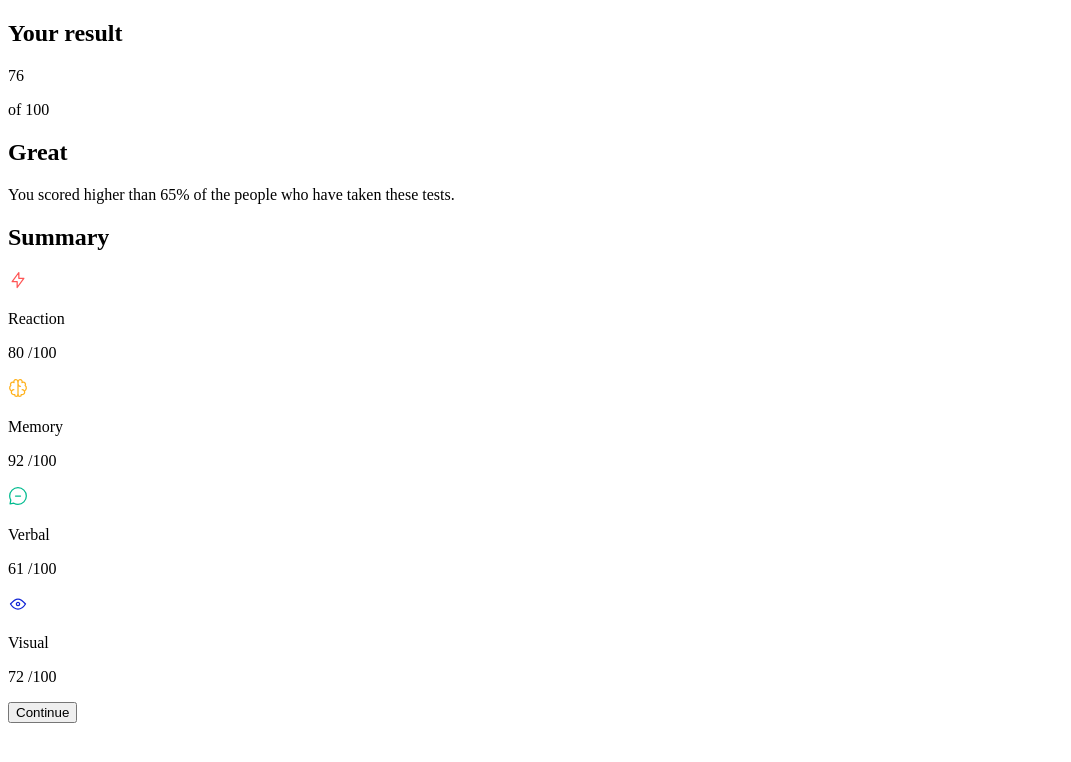
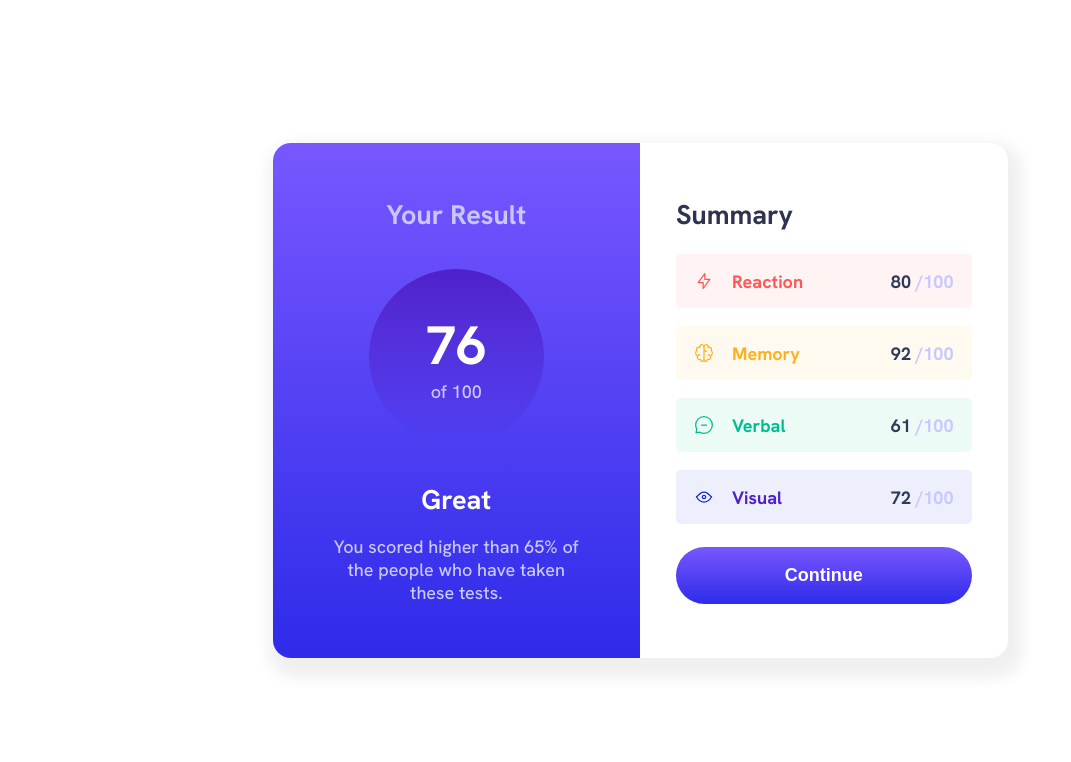
Before and after one commit to ayrtonbolwal/fm-results-summary, a plain HTML site: page index.html in a window 1280 px wide. Shown: the whole page, without its empty margins (0-1071 px from the left). Drawn offline with Linux system fonts and the light colour scheme.

Commit message:
Commit #1 : Develop : Desarrollo HTML y CSS

```diff
--- a/index.html
+++ b/index.html
@@ -7,13 +7,13 @@
     <link rel="preconnect" href="https://fonts.googleapis.com" />
     <link rel="preconnect" href="https://fonts.gstatic.com" crossorigin />
     <link href="https://fonts.googleapis.com/css2?family=Hanken+Grotesk:wght@500;700;800&display=swap" rel="stylesheet"/>
-
+    <link rel="stylesheet" href="stylesheet/style.css">
     <title>Frontend Mentor | Results summary component</title>
   </head>
   <body>
     <main class="target">
       <section class="target__result">
-        <h1 class="target__result-title">Your result</h1>
+        <h1 class="target__result-title">Your Result</h1>
         <div class="target__result-circle">
           <p class="target__result-circle__score">76</p>
           <p class="target__result-circle__total">of 100</p>
@@ -28,39 +28,39 @@
       <section class="target__summary">
         <h2 class="target__summary-title">Summary</h2>
         <section class="target__summary-scores">
-          <div class="target__summary-scores__items">
-            <div class="target__summary-scores__items-left">
+          <div class="target__summary-scores__item" id="item-1">
+            <div class="target__summary-scores__item-left">
               <img src="./assets/images/icon-reaction.svg" alt="" />
               <p>Reaction</p>
             </div>
-            <p class="target__summary-scores__items-cal"> 80
+            <p class="target__summary-scores__item-cal"> 80
               <span>/100</span>
             </p>
           </div>
-          <div class="target__summary-scores__items">
-            <div class="target__summary-scores__items-left">
+          <div class="target__summary-scores__item" id="item-2">
+            <div class="target__summary-scores__item-left">
               <img src="./assets/images/icon-memory.svg" alt="" />
               <p>Memory</p>
             </div>
-            <p class="target__summary-scores__items-cal"> 92
+            <p class="target__summary-scores__item-cal"> 92
               <span>/100</span>
             </p>
           </div>
-          <div class="target__summary-scores__items">
-            <div class="target__summary-scores__items-left">
+          <div class="target__summary-scores__item" id="item-3">
+            <div class="target__summary-scores__item-left">
               <img src="./assets/images/icon-verbal.svg" alt="" />
               <p>Verbal</p>
             </div>
-            <p class="target__summary-scores__items-cal"> 61
+            <p class="target__summary-scores__item-cal"> 61
               <span>/100</span>
             </p>
           </div>
-          <div class="target__summary-scores__items">
-            <div class="target__summary-scores__items-left">
+          <div class="target__summary-scores__item" id="item-4">
+            <div class="target__summary-scores__item-left">
               <img src="./assets/images/icon-visual.svg" alt="" />
               <p>Visual</p>
             </div>
-            <p class="target__summary-scores__items-cal"> 72
+            <p class="target__summary-scores__item-cal"> 72
               <span>/100</span>
             </p>
           </div>
--- a/stylesheet/style.css
+++ b/stylesheet/style.css
@@ -1,20 +1,205 @@
-:root{
-    --lightRed: ;
-    --orangeYellow: ;
-    --greenTalet: ;
-    --cobaltBlue: ;
+:root {
+  --lightRed: hsl(0, 100%, 67%);
+  --orangeYellow: hsl(39, 100%, 56%);
+  --greenTalet: hsl(166, 100%, 37%);
+  --cobaltBlue: hsl(234, 85%, 45%);
 
-    --lightSlateBlue: ;
-    --lightRoyalBlue: ;
-    --violetBlue: ;
-    --persianBlue: ;
+  --lightRedBg: hsl(0, 100%, 67%, .07);
+  --orangeYellowBg: hsl(39, 100%, 56%, .07);
+  --greenTaletBg: hsl(166, 100%, 37%, .07);
+  --cobaltBlueBg: hsl(234, 85%, 45%, .07);
+
+  --lightSlateBlue: #7857ff;
+  --lightRoyalBlue: #2e2be9;
+  --violetBlue: #4e21ca;
+  --persianBlue: #2421ca00;
+
+  --white: hsl(0, 0%, 100%);
+  --paleBlue: hsl(221, 100%, 96%);
+  --lighLavender: hsl(241, 100%, 89%);
+  --darkGrayBlue: hsl(224, 30%, 27%);
 }
-*{
-    box-sizing: border-box;
-    margin: 0;
-    padding: 0;
+* {
+  box-sizing: border-box;
+  margin: 0;
+  padding: 0;
 }
-html{
-    font-size: 18px;
-    font-family: 'Hanken Grotesk', sans-serif;
+html {
+  font-size: 18px;
+  font-family: "Hanken Grotesk", sans-serif;
 }
+body {
+  display: flex;
+  flex-direction: row;
+  justify-content: center;
+  align-items: center;
+
+  width: 100%;
+  height: 100vh;
+}
+
+.target {
+  display: grid;
+  grid-template-columns: repeat(2, 1fr);
+  width: 735px;
+  height: 515px;
+
+  border-radius: 1rem;
+  overflow: hidden;
+  box-shadow: 5px 10px 15px 10px #12121210;
+}
+.target__result {
+  display: flex;
+  flex-direction: column;
+  justify-content: space-between;
+  align-items: center;
+  padding: 3rem;
+
+  background: rgb(120, 87, 255);
+  background: linear-gradient(
+    180deg,
+    rgba(120, 87, 255, 1) 0%,
+    rgba(46, 43, 233, 1) 100%
+  );
+  text-align: center;
+
+  color: var(--lighLavender);
+}
+
+.target__result-circle {
+  background: rgba(0, 0, 0, 0) 100%;
+  background: linear-gradient(
+    0deg,
+    rgba(0, 0, 0, 0) 0%,
+    rgba(78, 33, 202, 1) 100%
+  );
+  width: 175px;
+  height: 175px;
+
+  display: flex;
+  flex-direction: column;
+  justify-content: center;
+  align-items: center;
+  border-radius: 100%;
+}
+.target__result-circle__score {
+  font-size: 3rem;
+  font-weight: 700;
+  color: white;
+}
+.target__result-desc h2 {
+  color: white;
+  margin-bottom: 1rem;
+}
+.target__result-desc p {
+  font-size: 1rem;
+}
+
+.target__summary {
+  display: flex;
+  flex-direction: column;
+  justify-content: space-between;
+  align-items: flex-start;
+  padding: 3rem 2rem;
+}
+.target__summary-title{
+  color: #2E3350;
+}
+.target__summary-scores {
+  display: flex;
+  flex-direction: column;
+  justify-content: flex-start;
+  align-items: flex-start;
+  gap: 1rem;
+  width: 100%;
+}
+.target__summary-scores__item {
+  display: flex;
+  flex-direction: row;
+  justify-content: space-between;
+  align-items: center;
+  width: 100%;
+  height: 40px;
+  padding: 1.5rem 1rem;
+  border-radius: 5px;
+}
+.target__summary-scores__item-left {
+  display: flex;
+  flex-direction: row;
+  justify-content: flex-start;
+  align-items: center;
+  gap: 1rem;
+  font-weight: 700;
+}
+
+#item-1 {
+  color: var(--lightRed);
+  background-color: var(--lightRedBg);
+}
+#item-2 {
+  color: var(--orangeYellow);
+  background-color: var(--orangeYellowBg);
+}
+#item-3 {
+  color: var(--greenTalet);
+  background-color: var(--greenTaletBg);
+}
+#item-4 {
+  color: var(--violetBlue);
+  background-color: var(--cobaltBlueBg);
+}
+
+.target__summary-scores__item-cal {
+  font-weight: 700;
+  color: var(--darkGrayBlue);
+}
+.target__summary-scores__item-cal span {
+  color: var(--lighLavender);
+}
+
+.target__summary-button {
+  width: 100%;
+  padding: 1rem 1rem;
+  background: rgb(120, 87, 255);
+  background: linear-gradient(
+    180deg,
+    rgba(120, 87, 255, 1) 0%,
+    rgba(46, 43, 233, 1) 100%
+  );
+  color: white;
+  border: none;
+  border-radius: 2rem;
+  font-size: 1rem;
+  font-weight: 700;
+  cursor: pointer;
+}
+.target__summary-button:hover{
+  background: var(--darkGrayBlue);
+}
+
+@media screen and (max-width: 750px) {
+  body{
+    height: 100%;
+  }
+  .target{
+    grid-template-columns: repeat(1, 1fr);
+    height: 100%;
+    border-radius: 0;
+  }
+  .target__result{
+    padding: 2rem;
+    gap: 2rem;
+    border-radius: 0rem 0rem 1rem 1rem;
+  }
+  .target__result-title{
+    font-size: 1rem;
+  }
+  .target__summary{
+    padding: 3rem 1.5rem;
+    gap: 2rem;
+  }
+  .target__summary-title{
+    font-size: 1rem;
+  }
+
+}
```
